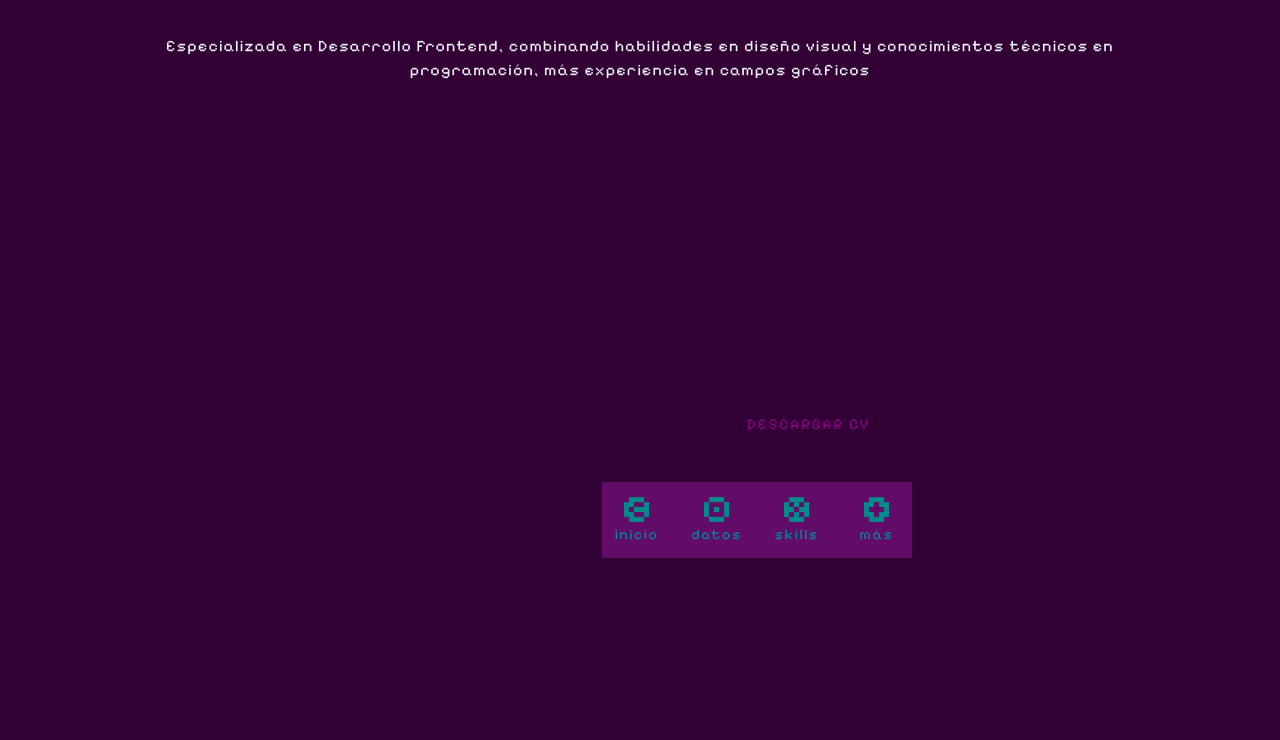
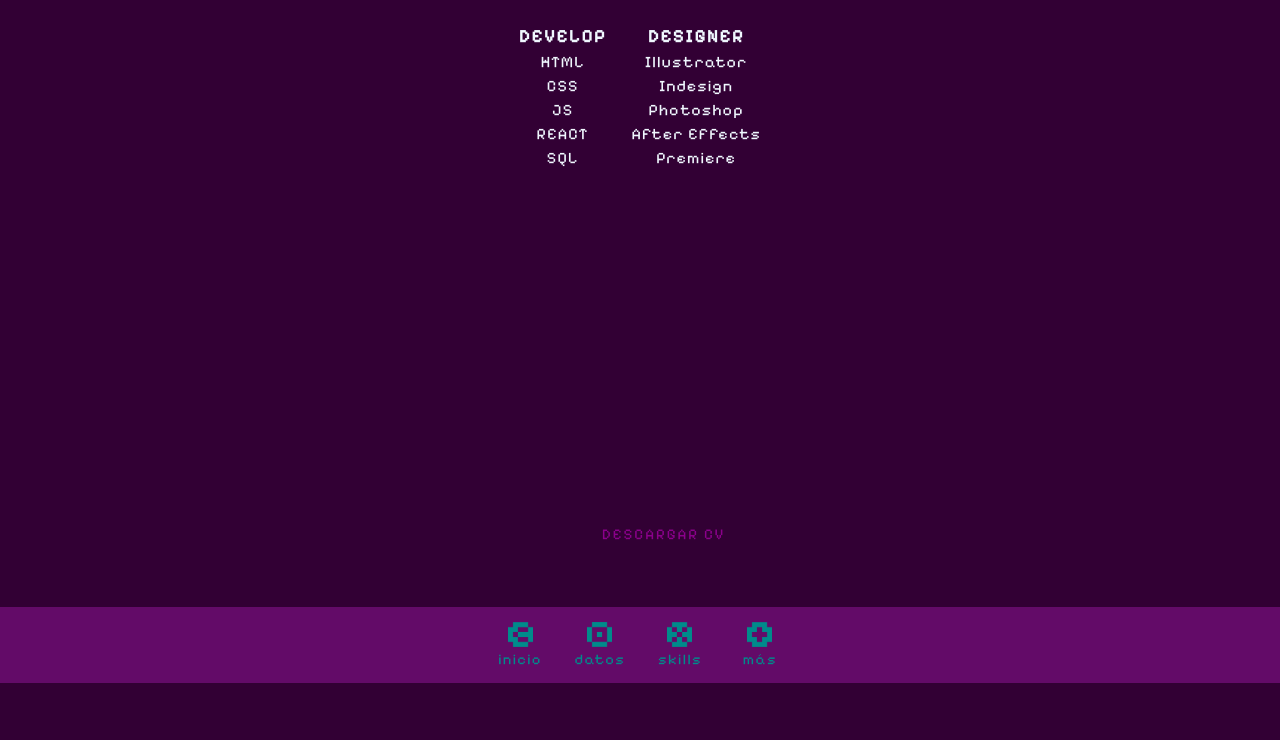
Before and after one commit to RaquelPZ/port_rpz, a plain HTML site: page skills.html in a window 1280 px wide. Shown: the part 117-857 px from the top of the page. Drawn offline with Linux system fonts and the light colour scheme.

Commit message:
skill and more

```diff
--- a/skills.html
+++ b/skills.html
@@ -7,37 +7,37 @@
     <link rel="preconnect" href="https://fonts.gstatic.com" crossorigin>
     <link href="https://fonts.googleapis.com/css2?family=Pixelify+Sans:wght@400..700&display=swap" rel="stylesheet">
     <link rel="stylesheet" href="src/css/style.css">
-    <title>RPZ_skills</title>
+    <title>RPZ Skills</title>
 </head>
 <body>
     <header>
-        <h2>Mis cosillas</h2>
+        <h2>Habilidades</h2>
     </header>
-    <!-- <nav>
-        <div class="name">
-            <h3>RAQUEL</h3>
-            <h3>PÉREZ ZARZUELO</h3>
-        </div>
-    </nav> -->
+    <main class="text skill">
+        <p class=""> Especializada en Desarrollo Frontend, combinando habilidades en diseño visual y conocimientos técnicos en programación, más experiencia en campos gráficos</p>
 
-
-    <main class="text">
-        <p class=""> Especializada en Desarrollo Frontend, combinando habilidades en diseño visual y conocimientos técnicos en programación, más experiencia en campos gráficos</p>
-    </main>
-           <div class="ofi">
-            <p class="">Cosas</p>
-            <p class="">Cosas</p>
-            <p class="">Cosas</p>
-            <p class="">Cosas</p>
-            <p class="">Cosas</p>
-            <p class="">Cosas</p>
-            <p class="">Cosas</p>
-            <p class="">Cosas</p>
-        </div>
-    <aside>
-        <aside>
+            <div class="barras">
+                <div>
+                    <h3>DEVELOP</h3>
+                    <p class="">HTML</p>
+                    <p class="">CSS</p>
+                    <p class="">JS</p>
+                    <p class="">REACT</p>
+                    <p class="">SQL</p>
+                </div>
+                <div>
+                    <h3>DESIGNER</h3>
+                    <p class="">Illustrator</p>
+                    <p class="">Indesign</p>
+                    <p class="">Photoshop</p>
+                    <p class="">After Effects</p>
+                    <p class="">Premiere</p>
+                </div>
+            </div>
+    <aside class="skill">
         <button class="pulse"><a href="https://www.youtube.com/watch?v=yebNIHKAC4A&list=RDyebNIHKAC4A&start_radio=1"><p>DESCARGAR CV</p></a></button>
     </aside>
+</main>
     <footer>
         <div class="btn_mini"><button><a href="index.html">
             <img src="public/images/boton_atras.png" alt="imagen boton">
--- a/src/css/style.css
+++ b/src/css/style.css
@@ -189,7 +189,7 @@ footer {
     flex-direction: column;
     margin-top: 25px;
     p{margin-top: 12px;margin-bottom: 3px;}
-    input {
+    input, textarea{
         background-color: var(--tur-osc);
         color: var(--mor-cla);
         padding: 7.5px;
@@ -212,6 +212,11 @@ footer {
     padding-block: 7.5px;
     margin-block: 15px;
 }
+
+/* skills */
+.skill{margin-top: 0px; margin-bottom: ;}
+.barras p{margin: 0;}
+.barras h3{margin-top: 10px;}
 
 /* Efectos */
 .info_pop {
@@ -324,10 +329,14 @@ footer {
         button{margin-inline: 10px;}
         h5{margin-block: 7.5px;}
     }
-
     footer{
         display: absolute;
         top: 0;
     }
-
+    /* .text {margin-inline: 20%;} */
+    .barras {
+        display: flex;
+        gap: 25px;
+        justify-content: center;
+    }
 }
```
Also changed, not shown: datos.html (+2 -2 lines).
